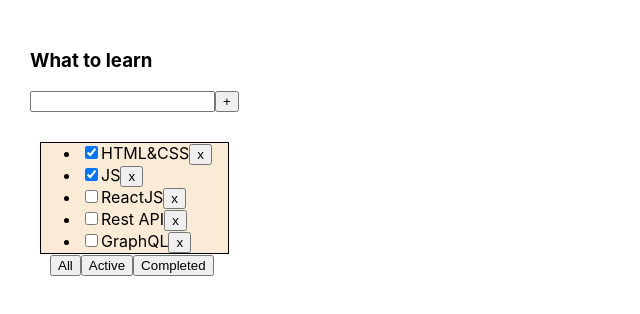
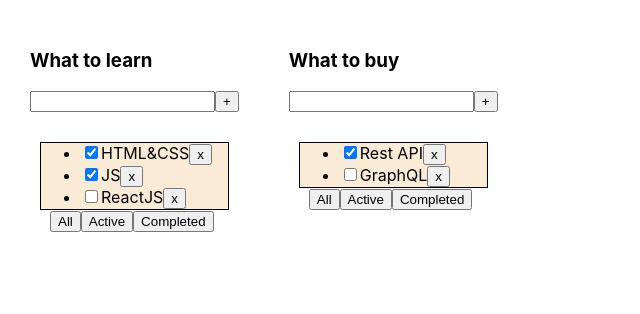
Before and after one commit to ericbloodyax12/toDoList, a React (Create React App) app: page / in a window 1280 px wide. Shown: the top 314 px of the page, without its empty margins (0-640 px from the left). Built offline with nearby package versions, Linux system fonts and the light colour scheme.

Commit message:
add React logic

```diff
--- a/src/App.tsx
+++ b/src/App.tsx
@@ -4,57 +4,78 @@ import {Todolist, TaskType} from './Module/Todolist';
 import {v1} from 'uuid';
 
 export type FilterValuesType = "all" | "active" | "completed";
+export type TodolistsType = {
+    id: string
+    title: string
+    filter:FilterValuesType
+}
 
 function App() {
+    let todolistID1 = v1()
+    let todolistID2 = v1()
 
-    let [tasks, setTasks] = useState<Array<TaskType>>([
-        {id: v1(), title: "HTML&CSS", isDone: true},
-        {id: v1(), title: "JS", isDone: true},
-        {id: v1(), title: "ReactJS", isDone: false},
-        {id: v1(), title: "Rest API", isDone: false},
-        {id: v1(), title: "GraphQL", isDone: false},
-    ]);
+    let [todolists, setTodolists] = useState<Array<TodolistsType>>([
+        {id: todolistID1, title: 'What to learn', filter: 'all'},
+        {id: todolistID2, title: 'What to buy', filter: 'all'},
+    ])
 
+    let [tasks, setTasks] = useState({
+        [todolistID1]: [
+            {id: v1(), title: 'HTML&CSS', isDone: true},
+            {id: v1(), title: 'JS', isDone: true},
+            {id: v1(), title: 'ReactJS', isDone: false},
+
+        ],
+        [todolistID2]: [
+            {id: v1(), title: 'Rest API', isDone: true},
+            {id: v1(), title: 'GraphQL', isDone: false},
+        ]
+    })
     const changeStatus = (taskId:string , eventStatus:boolean) => {
-        setTasks(tasks.map((el)=>el.id === taskId ? {...el,isDone: eventStatus} : el))
+        //setTasks
     }
-
-    function removeTask(id: string) {
-        let filteredTasks = tasks.filter(t => t.id !== id);
-        setTasks(filteredTasks);
+    console.log()
+    function removeTask(todolistID:string,id: string) {
+        setTasks({...tasks,[todolistID]:tasks[todolistID].filter(t =>t.id!==id )});
     }
 
     function addTask(title: string) {
-        let task = {id: v1(), title: title, isDone: false};
-        let newTasks = [task, ...tasks];
-        setTasks(newTasks);
+        let newTask = {id: v1(), title: title, isDone: false};
+
     }
 
-    let [filter, setFilter] = useState<FilterValuesType>("all");
-
-    let tasksForTodolist = tasks;
-
-    if (filter === "active") {
-        tasksForTodolist = tasks.filter(t => t.isDone === false);
-    }
-    if (filter === "completed") {
-        tasksForTodolist = tasks.filter(t => t.isDone === true);
+   // let [filter, setFilter] = useState<FilterValuesType>("all");
+    function changeFilter(todolistID:string,value: FilterValuesType) {
+       // setFilter(value);
+        setTodolists(todolists.map(el=>el.id===todolistID?{...el,filter:value}:el))
     }
 
-    function changeFilter(value: FilterValuesType) {
-        setFilter(value);
-    }
 
 
     return (
         <div className="App">
-            <Todolist title="What to learn"
-                      tasks={tasksForTodolist}
-                      removeTask={removeTask}
-                      changeFilter={changeFilter}
-                      addTask={addTask}
-                      changeStatus={changeStatus}
-            />
+            { todolists.map(el => {
+                let tasksForTodolist = tasks[el.id];
+
+                if (el.filter === "active") {
+                    tasksForTodolist = tasks.filter(t => !t.isDone);
+                }
+                if (el.filter === "completed") {
+                    tasksForTodolist = tasks.filter(t => t.isDone);
+                }
+                return(<Todolist
+                                 key={el.id}
+                                 todolistID={el.id}
+                                 title={el.title}
+                                 tasks={tasksForTodolist}
+                                 removeTask={removeTask}
+                                 changeFilter={changeFilter}
+                                 addTask={addTask}
+                                 changeStatus={changeStatus}
+                                 filter={el.filter}
+                />)
+                })
+            }
         </div>
     );
 }
--- a/src/Module/Todolist.tsx
+++ b/src/Module/Todolist.tsx
@@ -7,15 +7,18 @@ export type TaskType = {
     id: string
     title: string
     isDone: boolean
+
 }
 
 type PropsType = {
     title: string
+    todolistID:string
     tasks: Array<TaskType>
-    removeTask: (taskId: string) => void
-    changeFilter: (value: FilterValuesType) => void
-    addTask: (title: string) => void
+    removeTask: (todolistID:string,taskId: string) => void
+    changeFilter: (todolistID:string,value: FilterValuesType) => void
+    addTask: (todolistID:string,title: string) => void
     changeStatus: (taskId:string,eventStatus:boolean)=> void
+    filter: FilterValuesType
 }
 
 export function Todolist(props: PropsType) {
@@ -25,7 +28,7 @@ export function Todolist(props: PropsType) {
 
     const addTask = () => {
         if (title.trim()!==""){
-        props.addTask(title.trim());
+        props.addTask(props.todolistID,title.trim());
         setTitle("");
         } else {
             setError('Title is required!')
@@ -49,9 +52,9 @@ export function Todolist(props: PropsType) {
 
 
 
-    const onAllClickHandler = () => props.changeFilter("all");
-    const onActiveClickHandler = () => props.changeFilter("active");
-    const onCompletedClickHandler = () => props.changeFilter("completed");
+    const onAllClickHandler = () => props.changeFilter(props.todolistID,"all");
+    const onActiveClickHandler = () => props.changeFilter(props.todolistID,"active");
+    const onCompletedClickHandler = () => props.changeFilter(props.todolistID,"completed");
 
     return <div className="ToDoListConteyner">
         <h3>{props.title}</h3>
@@ -70,7 +73,7 @@ export function Todolist(props: PropsType) {
             {
                 props.tasks.map(t => {
 
-                    const onClickHandler = () => props.removeTask(t.id)
+                    const onClickHandler = () => props.removeTask(props.todolistID,t.id)
                     const changeStatusHandler = (event: ChangeEvent<HTMLInputElement>) => {
                         props.changeStatus(t.id,event.currentTarget.checked)
                     }
```
